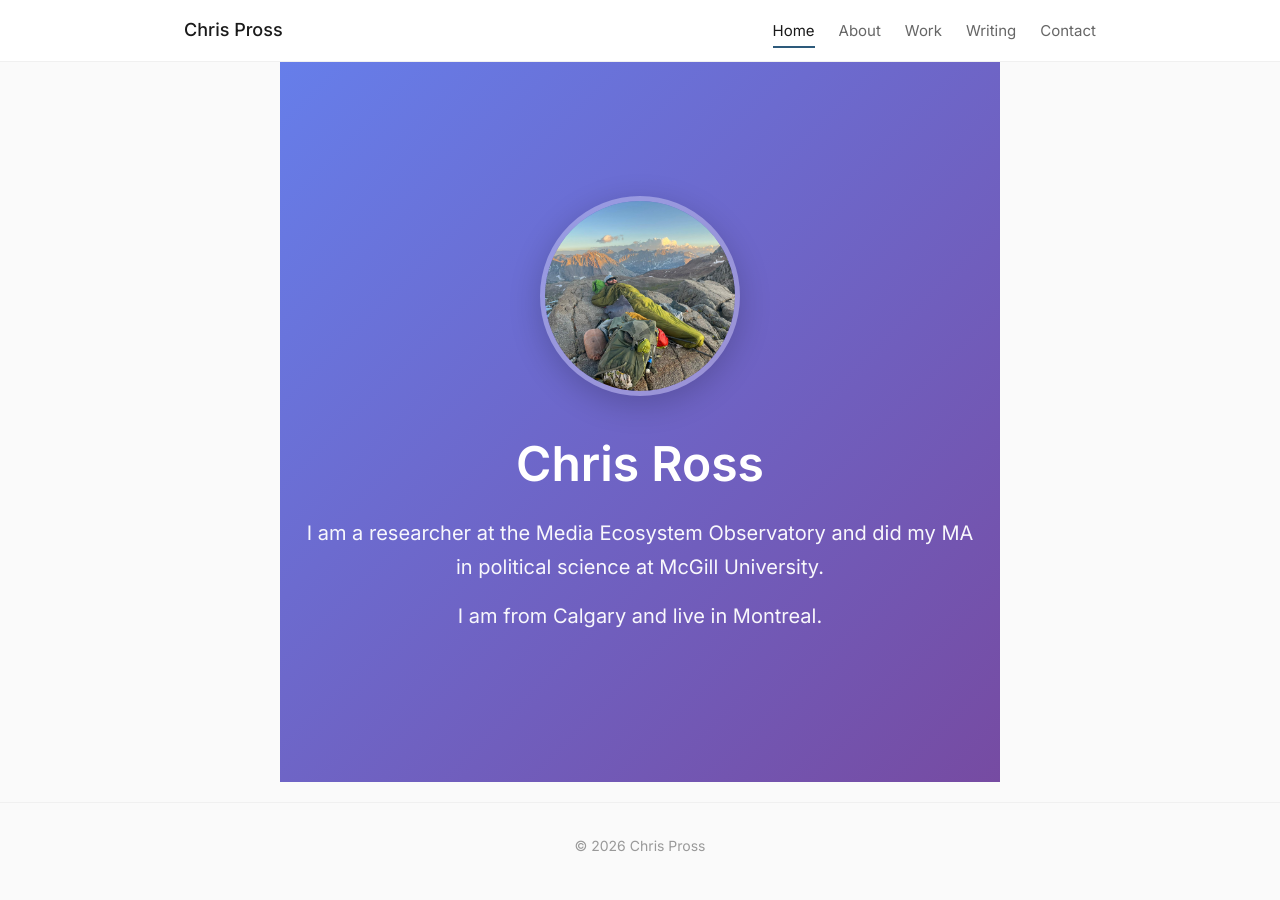
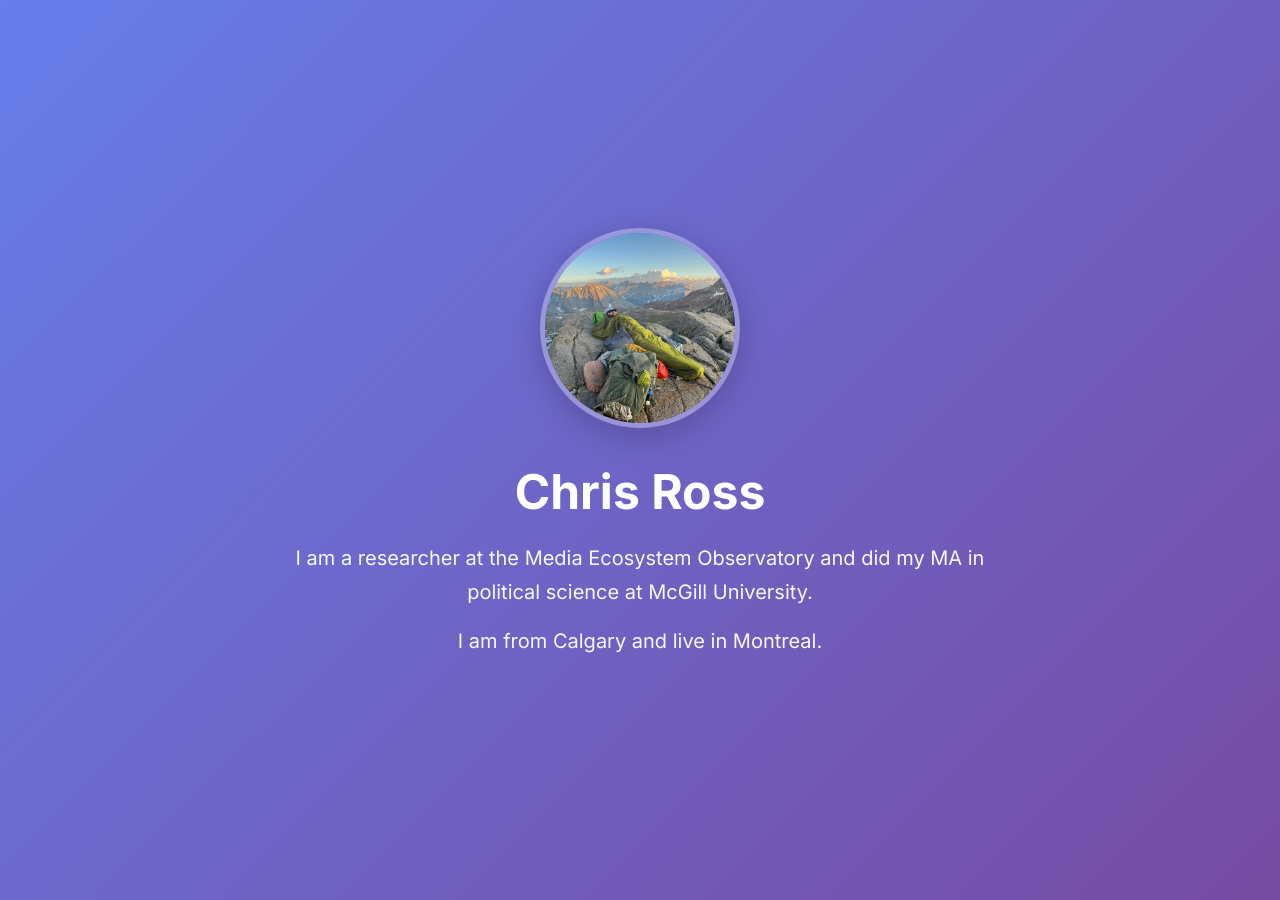
Before and after one commit to chrispross/chrispross.github.io, a Jekyll site: the page built from index.html, in a window 1280 px wide. Built offline with Jekyll 4.4.1, drawn with Linux system fonts in a browser that asks for light colours.

Commit message:
Update to minimal layout with full gradient background, change Pross to Ross in visible text

```diff
--- a/_config.yml
+++ b/_config.yml
@@ -1,12 +1,12 @@
 # Site settings
-title: Chris Pross
+title: Chris Ross
 description: Research, writing, and projects on social media, climate policy, and Canadian politics.
 url: "https://chrispross.github.io"
 baseurl: ""
 
 # Author
 author:
-  name: Chris Pross
+  name: Chris Ross
   email: ""
   github: chrispross
 
--- a/_includes/header.html
+++ b/_includes/header.html
@@ -1,6 +1,6 @@
 <header class="site-header">
   <nav class="nav-container">
-    <a href="{{ '/' | relative_url }}" class="site-title">Chris Pross</a>
+    <a href="{{ '/' | relative_url }}" class="site-title">Chris Ross</a>
     <button class="nav-toggle" aria-label="Toggle navigation">
       <span></span>
       <span></span>
--- /dev/null
+++ b/_layouts/minimal.html
@@ -0,0 +1,27 @@
+<!DOCTYPE html>
+<html lang="en">
+<head>
+  <meta charset="UTF-8">
+  <meta name="viewport" content="width=device-width, initial-scale=1.0">
+  <title>{% if page.title %}{{ page.title }} | {% endif %}{{ site.title }}</title>
+  <meta name="description" content="{{ page.description | default: site.description }}">
+  <link rel="preconnect" href="https://fonts.googleapis.com">
+  <link rel="preconnect" href="https://fonts.gstatic.com" crossorigin>
+  <link href="https://fonts.googleapis.com/css2?family=Inter:wght@300;400;500;600;700&display=swap" rel="stylesheet">
+  <style>
+    * {
+      margin: 0;
+      padding: 0;
+      box-sizing: border-box;
+    }
+    body {
+      font-family: 'Inter', -apple-system, BlinkMacSystemFont, 'Segoe UI', Arial, sans-serif;
+      background: linear-gradient(135deg, #667eea 0%, #764ba2 100%);
+      min-height: 100vh;
+    }
+  </style>
+</head>
+<body>
+  {{ content }}
+</body>
+</html>
--- a/index.html
+++ b/index.html
@@ -1,11 +1,10 @@
 ---
-layout: default
+layout: minimal
 title: Home
 ---
 <style>
   .hero {
-    background: linear-gradient(135deg, #667eea 0%, #764ba2 100%);
-    min-height: 80vh;
+    min-height: 100vh;
     display: flex;
     align-items: center;
     justify-content: center;
```
